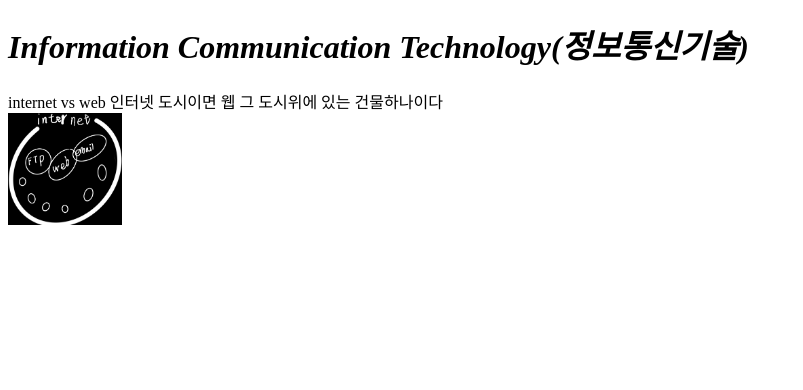
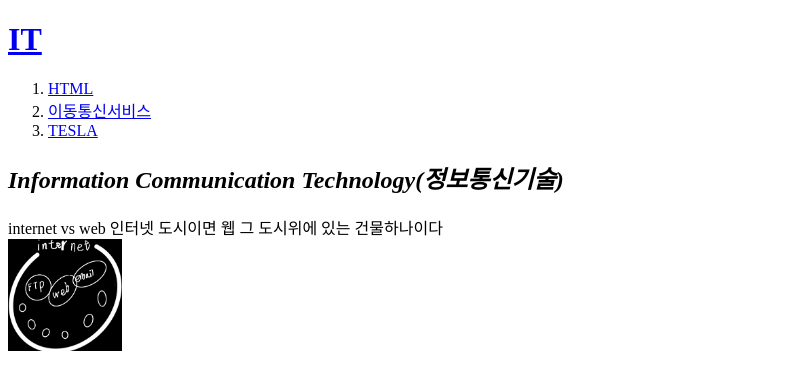
Before and after one commit to hjlilac711/Study, a plain HTML site: page index.html in a window 1280 px wide. Shown: the whole page, without its empty margins (0-803 px from the left). Drawn offline with Linux system fonts and the light colour scheme.

Commit message:
Update index.html

```diff
--- a/index.html
+++ b/index.html
@@ -5,9 +5,16 @@
   <meta charset="utf-8">
 </head>
 <body>
-  <h1><em>Information Communication Technology(정보통신기술)</em></h1>
+  <h1><a href="index.html"target="_blabk"title="index">IT</a></h1>
+  <ol>
+    <li><a href="H1.html"target="_blank"title="HTML">HTML</a></li>
+    <li><a href="H2.html"target="_blank"title="이동통신서비스">이동통신서비스</a></li>
+    <li><a href="H3.html"target="_blank"title="TESLA">TESLA</a></li>
+  </ol>
+  <h2><em>Information Communication Technology(정보통신기술)</em></h2>
   internet vs web
   인터넷 도시이면 웹 그 도시위에 있는 건물하나이다
+
   <br>
   <img src="vendi.jpg"width="9%">
 
```
